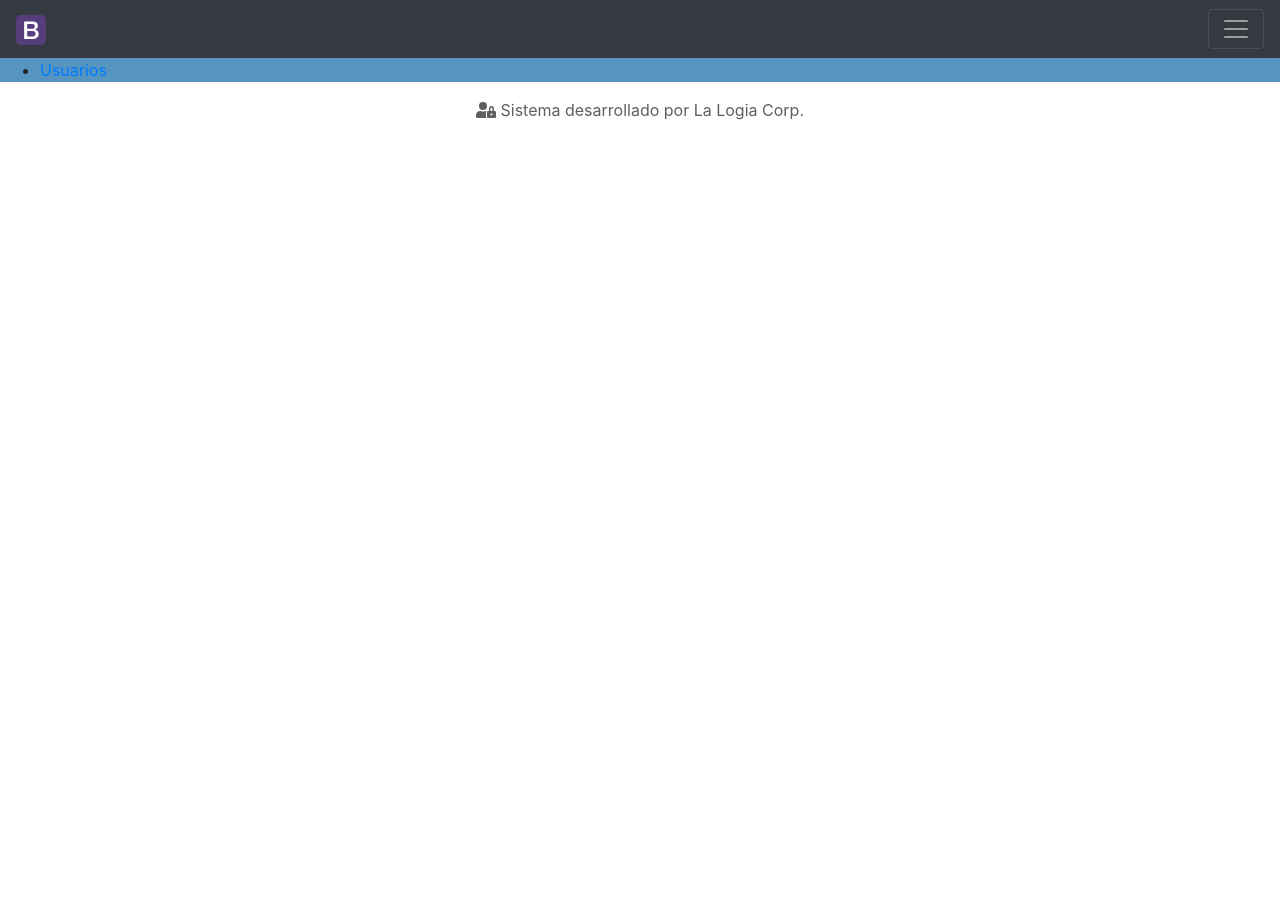
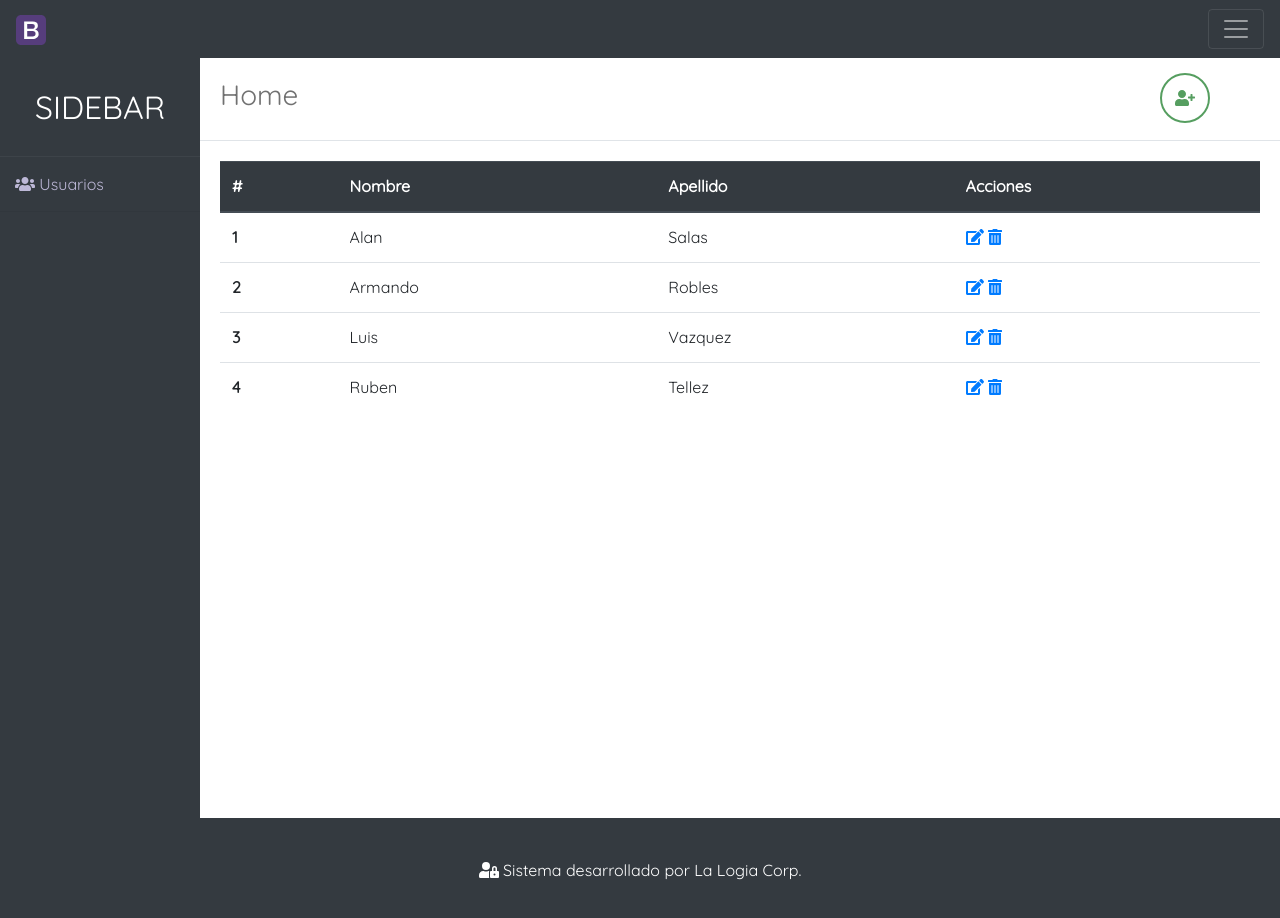
Before and after one commit to AlanSalas/Canones, a PHP site: page / in a window 1280 px wide. Run offline with PHP 8.4, Linux system fonts and the light colour scheme; some libraries are stand-ins or nearby versions.

Commit message:
Sidebar y Vista CRUD

```diff
--- a/css/estilo.css
+++ b/css/estilo.css
@@ -1 +1,93 @@
-body{background:#f0f0f0}p{color:#5e5e5e;text-align:center}aside{background:#5595c0}
+@import url('https://fonts.googleapis.com/css?family=Quicksand&display=swap');
+* {
+  margin: 0;
+  padding: 0;
+  box-sizing: border-box;
+  list-style: none;
+  text-decoration: none;
+  font-family: 'Quicksand', sans-serif;
+}
+body {
+  background: #f3f5f9;
+}
+.wrapper {
+  display: flex;
+  position: relative;
+}
+.wrapper .sidebar {
+  position: fixed;
+  width: 200px;
+  height: 100%;
+  background: #343a40;
+  padding: 30px 0;
+}
+.wrapper .sidebar h2 {
+  color: #fff;
+  text-transform: uppercase;
+  text-align: center;
+  margin-bottom: 30px;
+}
+.wrapper .sidebar ul li {
+  padding: 15px;
+  border-bottom: 1px solid rgba(0, 0, 0, 0.05);
+  border-top: 1px solid rgba(225, 225, 225, 0.05);
+}
+.wrapper .sidebar ul li a {
+  color: #bdb8d7;
+  display: block;
+  text-decoration: none;
+}
+.wrapper .sidebar ul li:hover {
+  background: #594f8d;
+}
+.wrapper .sidebar ul li:hover a {
+  color: #fff;
+}
+.wrapper .contenedor-principal {
+  width: 100%;
+  margin-left: 200px;
+}
+.wrapper .contenedor-principal .header {
+  padding: 20px;
+  background: #fff;
+  color: #717171;
+  border-bottom: 1px solid #e0e4e8;
+}
+.wrapper .contenedor-principal .header .boton-nuevo {
+  background: #fff;
+  border-radius: 100%;
+  border: 2px solid #569E60;
+  width: 50px;
+  height: 50px;
+  right: 70px;
+  top: 15px;
+  position: absolute;
+}
+.wrapper .contenedor-principal .header .boton-nuevo a {
+  display: block;
+  text-align: center;
+  line-height: 47px;
+  margin: 0 5;
+  color: #569E60;
+}
+.wrapper .contenedor-principal .header .boton-nuevo:hover {
+  background: #569E60;
+}
+.wrapper .contenedor-principal .header .boton-nuevo:hover a {
+  color: #fff;
+}
+.wrapper .contenedor-principal .info {
+  margin: 20px;
+  line-height: 25px;
+  color: #717171;
+}
+footer {
+  width: 100%;
+  height: 100px;
+  background: #343a40;
+  position: fixed;
+  bottom: 0;
+  text-align: center;
+  color: #fff;
+  padding: 40px;
+}
--- a/css/estilo.less
+++ b/css/estilo.less
@@ -1,13 +1,114 @@
-@negro: #5e5e5e;
-@gris: #f0f0f0;
-@aside: rgb(85, 149, 192);
-body{
-    background: @gris;
+@import url('https://fonts.googleapis.com/css?family=Quicksand&display=swap');
+@backbody: #f3f5f9;
+@backsidebar: #343a40;
+@backhoverul: #594f8d;
+@colorheader: #717171;
+
+* {
+    margin: 0;
+    padding: 0;
+    box-sizing: border-box;
+    list-style: none;
+    text-decoration: none;
+    font-family: 'Quicksand', sans-serif;
 }
-p{
-    color: @negro;
+
+body {
+    background: @backbody;
+}
+
+.wrapper {
+    display: flex;
+    position: relative;
+}
+
+.wrapper .sidebar {
+    position: fixed;
+    width: 200px;
+    height: 100%;
+    background: @backsidebar;
+    padding: 30px 0;
+}
+
+.wrapper .sidebar h2 {
+    color: #fff;
+    text-transform: uppercase;
     text-align: center;
+    margin-bottom: 30px;
 }
-aside{
-    background: @aside;
+
+.wrapper .sidebar ul li {
+    padding: 15px;
+    border-bottom: 1px solid rgba(0, 0, 0, 0.05);
+    border-top: 1px solid rgba(225, 225, 225, 0.05);
 }
+
+.wrapper .sidebar ul li a {
+    color: #bdb8d7;
+    display: block;
+    text-decoration: none;
+}
+
+.wrapper .sidebar ul li:hover {
+    background: @backhoverul;
+}
+
+.wrapper .sidebar ul li:hover a {
+    color: #fff;
+}
+
+.wrapper .contenedor-principal {
+    width: 100%;
+    margin-left: 200px;
+}
+
+.wrapper .contenedor-principal .header {
+    padding: 20px;
+    background: #fff;
+    color: @colorheader;
+    border-bottom: 1px solid #e0e4e8;
+}
+
+.wrapper .contenedor-principal .header .boton-nuevo{
+    background: #fff;
+    border-radius: 100%;
+    border: 2px solid #569E60;
+    width: 50px;
+    height: 50px;
+    right: 70px;
+    top: 15px;
+    position: absolute;
+}
+
+.wrapper .contenedor-principal .header .boton-nuevo a{
+    display: block;
+    text-align: center;
+    line-height: 47px;
+    margin: 0 5;
+    color: #569E60;
+}
+
+.wrapper .contenedor-principal .header .boton-nuevo:hover{
+    background: #569E60;
+}
+
+.wrapper .contenedor-principal .header .boton-nuevo:hover a{
+    color: #fff;
+}
+
+.wrapper .contenedor-principal .info {
+    margin: 20px;
+    line-height: 25px;
+    color: @colorheader;
+}
+
+footer{
+    width: 100%;
+    height: 100px;
+    background: @backsidebar;
+    position: fixed;
+    bottom: 0;
+    text-align: center;
+    color: #fff;
+    padding: 40px;
+}
--- /dev/null
+++ b/includes/navbar.php
@@ -0,0 +1,40 @@
+<nav class="navbar navbar-dark bg-dark">
+    <a class="navbar-brand" href="#">
+        <img src="img/logo.svg" width="30" height="30" alt="">
+    </a>
+    <button class="navbar-toggler" type="button" data-toggle="collapse" data-target="#navbarSupportedContent"
+        aria-controls="navbarSupportedContent" aria-expanded="false" aria-label="Toggle navigation">
+        <span class="navbar-toggler-icon"></span>
+    </button>
+
+    <div class="collapse navbar-collapse" id="navbarSupportedContent">
+        <ul class="navbar-nav mr-auto">
+            <li class="nav-item active">
+                <a class="nav-link" href="#">Home <span class="sr-only">(current)</span></a>
+            </li>
+            <li class="nav-item">
+                <a class="nav-link" href="#">Link</a>
+            </li>
+            <li class="nav-item dropdown">
+                <a class="nav-link dropdown-toggle" href="#" id="navbarDropdown" role="button" data-toggle="dropdown"
+                    aria-haspopup="true" aria-expanded="false">
+                    Dropdown
+                </a>
+
+                <div class="dropdown-menu" aria-labelledby="navbarDropdown">
+                    <a class="dropdown-item" href="#">Action</a>
+                    <a class="dropdown-item" href="#">Another action</a>
+                    <div class="dropdown-divider"></div>
+                    <a class="dropdown-item" href="#">Something else here</a>
+                </div>
+            </li>
+            <li class="nav-item">
+                <a class="nav-link disabled" href="#" tabindex="-1" aria-disabled="true">Disabled</a>
+            </li>
+        </ul>
+        <form class="form-inline my-2 my-lg-0">
+            <input class="form-control mr-sm-2" type="search" placeholder="Search" aria-label="Search">
+            <button class="btn btn-outline-success my-2 my-sm-0" type="submit">Search</button>
+        </form>
+    </div>
+</nav>
--- a/index.php
+++ b/index.php
@@ -12,54 +12,63 @@
 </head>
 
 <body>
-    <nav class="navbar navbar-dark bg-dark">
-        <a class="navbar-brand" href="#">
-            <img src="img/logo.svg" width="30" height="30" alt="">
-        </a>
-        <button class="navbar-toggler" type="button" data-toggle="collapse" data-target="#navbarSupportedContent"
-            aria-controls="navbarSupportedContent" aria-expanded="false" aria-label="Toggle navigation">
-            <span class="navbar-toggler-icon"></span>
-        </button>
+    <?php
+        include("includes/navbar.php");
+    ?>
 
-        <div class="collapse navbar-collapse" id="navbarSupportedContent">
-            <ul class="navbar-nav mr-auto">
-                <li class="nav-item active">
-                    <a class="nav-link" href="#">Home <span class="sr-only">(current)</span></a>
-                </li>
-                <li class="nav-item">
-                    <a class="nav-link" href="#">Link</a>
-                </li>
-                <li class="nav-item dropdown">
-                    <a class="nav-link dropdown-toggle" href="#" id="navbarDropdown" role="button"
-                        data-toggle="dropdown" aria-haspopup="true" aria-expanded="false">
-                        Dropdown
-                    </a>
-
-                    <div class="dropdown-menu" aria-labelledby="navbarDropdown">
-                        <a class="dropdown-item" href="#">Action</a>
-                        <a class="dropdown-item" href="#">Another action</a>
-                        <div class="dropdown-divider"></div>
-                        <a class="dropdown-item" href="#">Something else here</a>
-                    </div>
-                </li>
-                <li class="nav-item">
-                    <a class="nav-link disabled" href="#" tabindex="-1" aria-disabled="true">Disabled</a>
-                </li>
-            </ul>
-            <form class="form-inline my-2 my-lg-0">
-                <input class="form-control mr-sm-2" type="search" placeholder="Search" aria-label="Search">
-                <button class="btn btn-outline-success my-2 my-sm-0" type="submit">Search</button>
-            </form>
-        </div>
-    </nav>
-
-    <section>
-        <aside>
+    <section class="wrapper">
+        <aside class="sidebar">
+            <h2>Sidebar</h2>
             <ul>
-                <li><a href="">Usuarios</a></li>
+                <li><a href="#"><i class="fas fa-users"></i> Usuarios</a></li>
             </ul>
         </aside>
-        <div id="contenedor-principal"></div>
+        <div class="contenedor-principal">
+            <div class="header">
+                <h3>Home</h3>
+                <div class="boton-nuevo">
+                    <a href="#"><i class="fas fa-user-plus" title="Añadir nuevo usuario"></i></a>
+                </div>
+            </div>
+            <div class="info">
+                <table class="table">
+                    <thead class="thead-dark">
+                        <tr>
+                            <th scope="col">#</th>
+                            <th scope="col">Nombre</th>
+                            <th scope="col">Apellido</th>
+                            <th scope="col">Acciones</th>
+                        </tr>
+                    </thead>
+                    <tbody>
+                        <tr>
+                            <th scope="row">1</th>
+                            <td>Alan</td>
+                            <td>Salas</td>
+                            <td><a href="#"><i class="fas fa-edit" title="Editar"></i></a> <a href="#"><i class="fas fa-trash-alt" title="Eliminar"></i></a></td>
+                        </tr>
+                        <tr>
+                            <th scope="row">2</th>
+                            <td>Armando</td>
+                            <td>Robles</td>
+                            <td><a href="#"><i class="fas fa-edit" title="Editar"></i></a> <a href="#"><i class="fas fa-trash-alt" title="Eliminar"></i></a></td>
+                        </tr>
+                        <tr>
+                            <th scope="row">3</th>
+                            <td>Luis</td>
+                            <td>Vazquez</td>
+                            <td><a href="#"><i class="fas fa-edit" title="Editar"></i></a> <a href="#"><i class="fas fa-trash-alt" title="Eliminar"></i></a></td>
+                        </tr>
+                        <tr>
+                            <th scope="row">4</th>
+                            <td>Ruben</td>
+                            <td>Tellez</td>
+                            <td><a href="#"><i class="fas fa-edit" title="Editar"></i></a> <a href="#"><i class="fas fa-trash-alt" title="Eliminar"></i></a></td>
+                        </tr>
+                    </tbody>
+                </table>
+            </div>
+        </div>
     </section>
 
     <footer>
```
